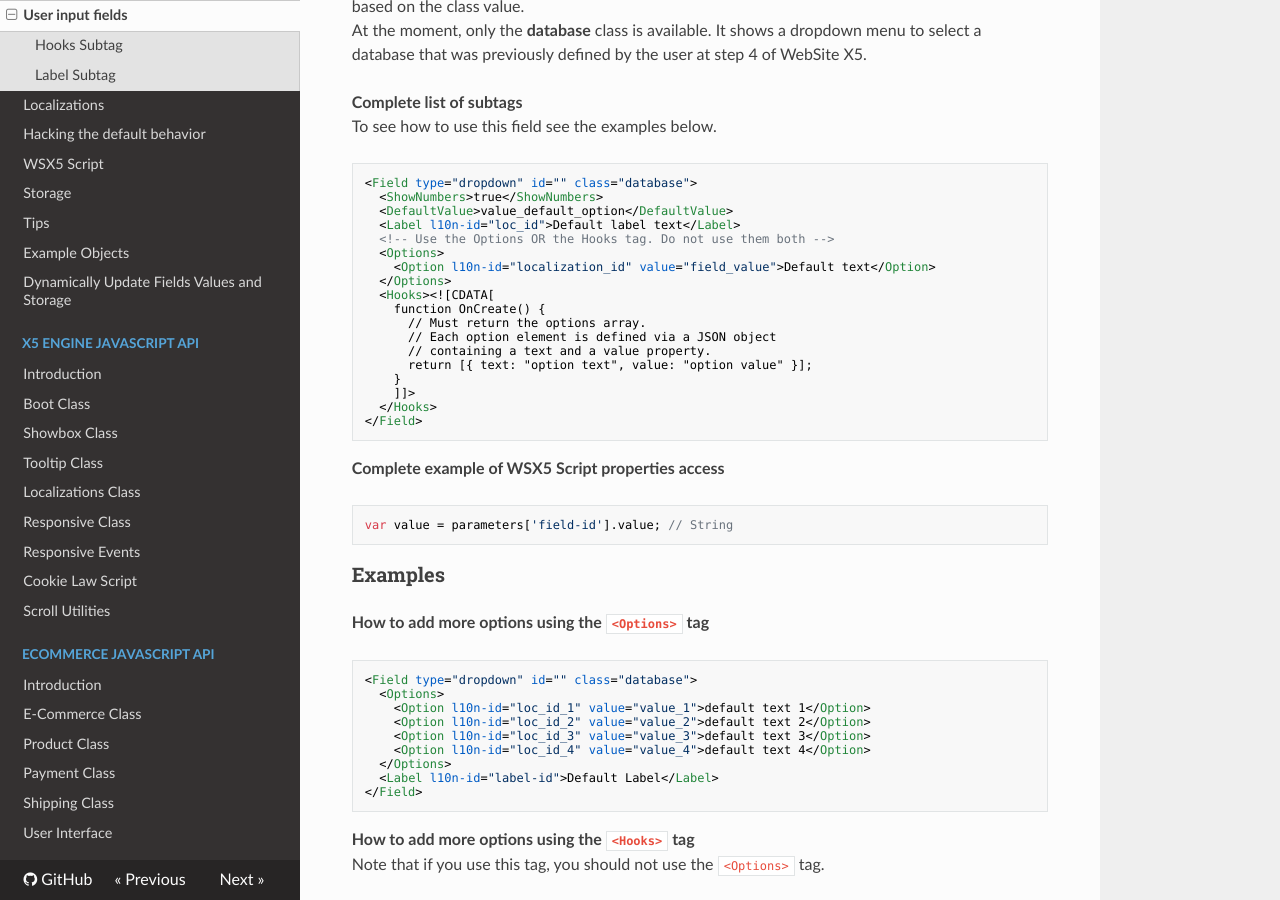
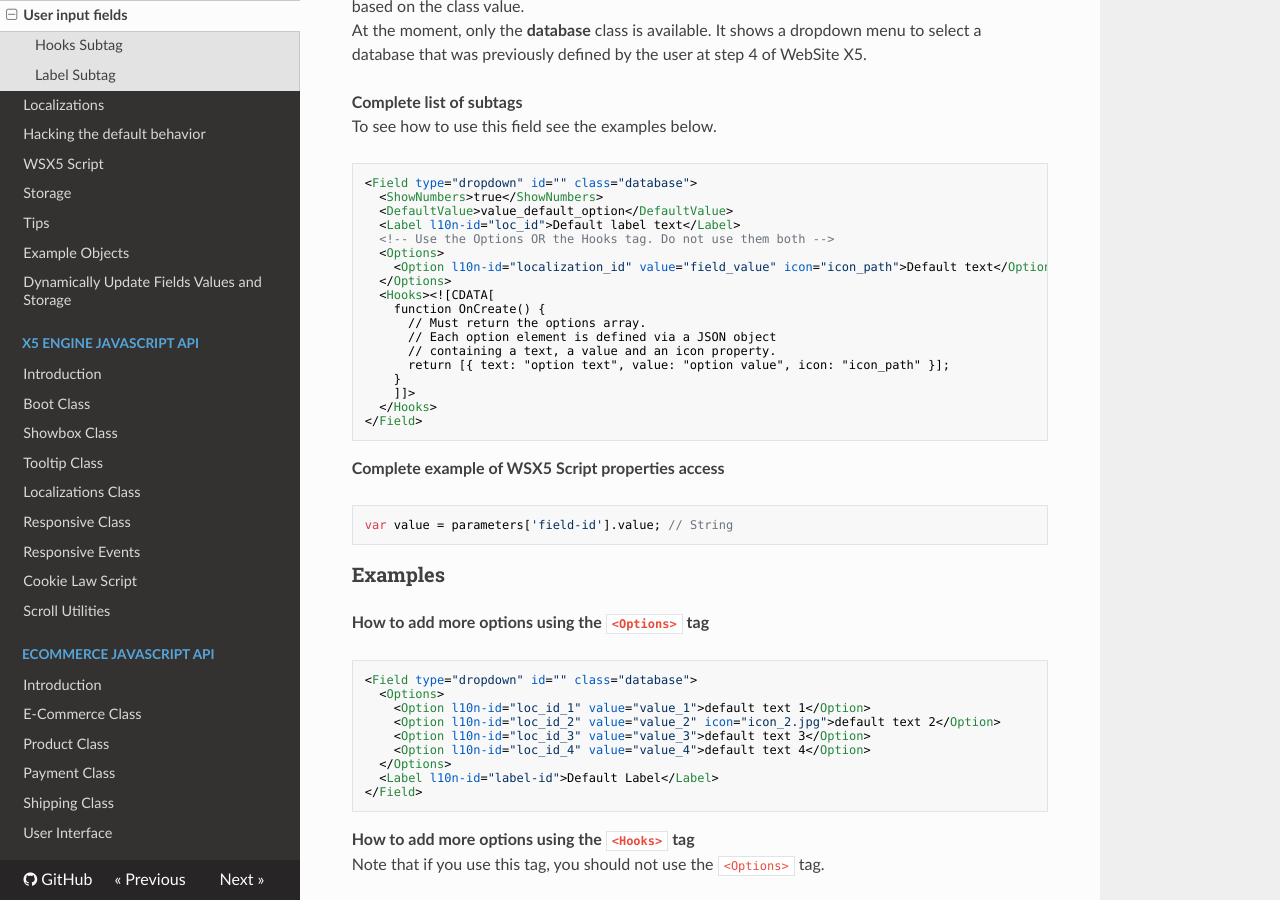
Before and after one commit to WebSiteX5/wsx5-developers-guide, an MkDocs documentation site: the page built from docs/optional-objects/user-input-fields.md, in a window 1280 px wide and 900 px high, scrolled down 4569 px. Built offline with MkDocs 1.6.1, drawn with Linux system fonts in a browser that asks for light colours; nearby versions of some CDN libraries.

Commit message:
Icons in Dropdown Field

```diff
--- a/docs/optional-objects/user-input-fields.md
+++ b/docs/optional-objects/user-input-fields.md
@@ -187,14 +187,14 @@ To see how to use this field see the examples below.
   <Label l10n-id="loc_id">Default label text</Label>
   <!-- Use the Options OR the Hooks tag. Do not use them both -->
   <Options>
-    <Option l10n-id="localization_id" value="field_value">Default text</Option>
+    <Option l10n-id="localization_id" value="field_value" icon="icon_path">Default text</Option>
   </Options>
   <Hooks><![CDATA[
     function OnCreate() {
       // Must return the options array.
       // Each option element is defined via a JSON object
-      // containing a text and a value property.
-      return [{ text: "option text", value: "option value" }];
+      // containing a text, a value and an icon property.
+      return [{ text: "option text", value: "option value", icon: "icon_path" }];
     }
     ]]>
   </Hooks>
@@ -211,7 +211,7 @@ var value = parameters['field-id'].value; // String
 <Field type="dropdown" id="" class="database">
   <Options>
     <Option l10n-id="loc_id_1" value="value_1">default text 1</Option>
-    <Option l10n-id="loc_id_2" value="value_2">default text 2</Option>
+    <Option l10n-id="loc_id_2" value="value_2" icon="icon_2.jpg">default text 2</Option>
     <Option l10n-id="loc_id_3" value="value_3">default text 3</Option>
     <Option l10n-id="loc_id_4" value="value_4">default text 4</Option>
   </Options>
```
